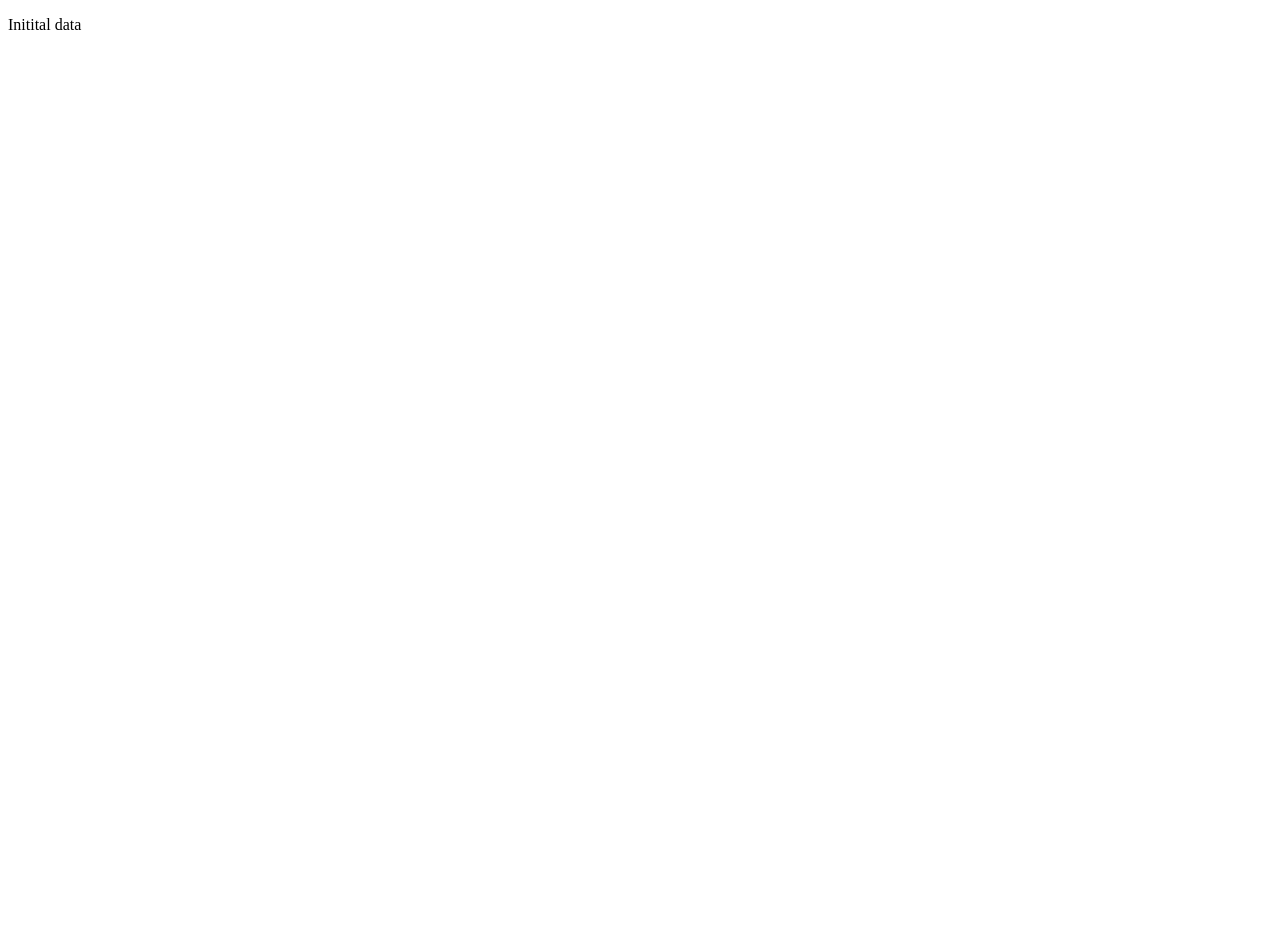
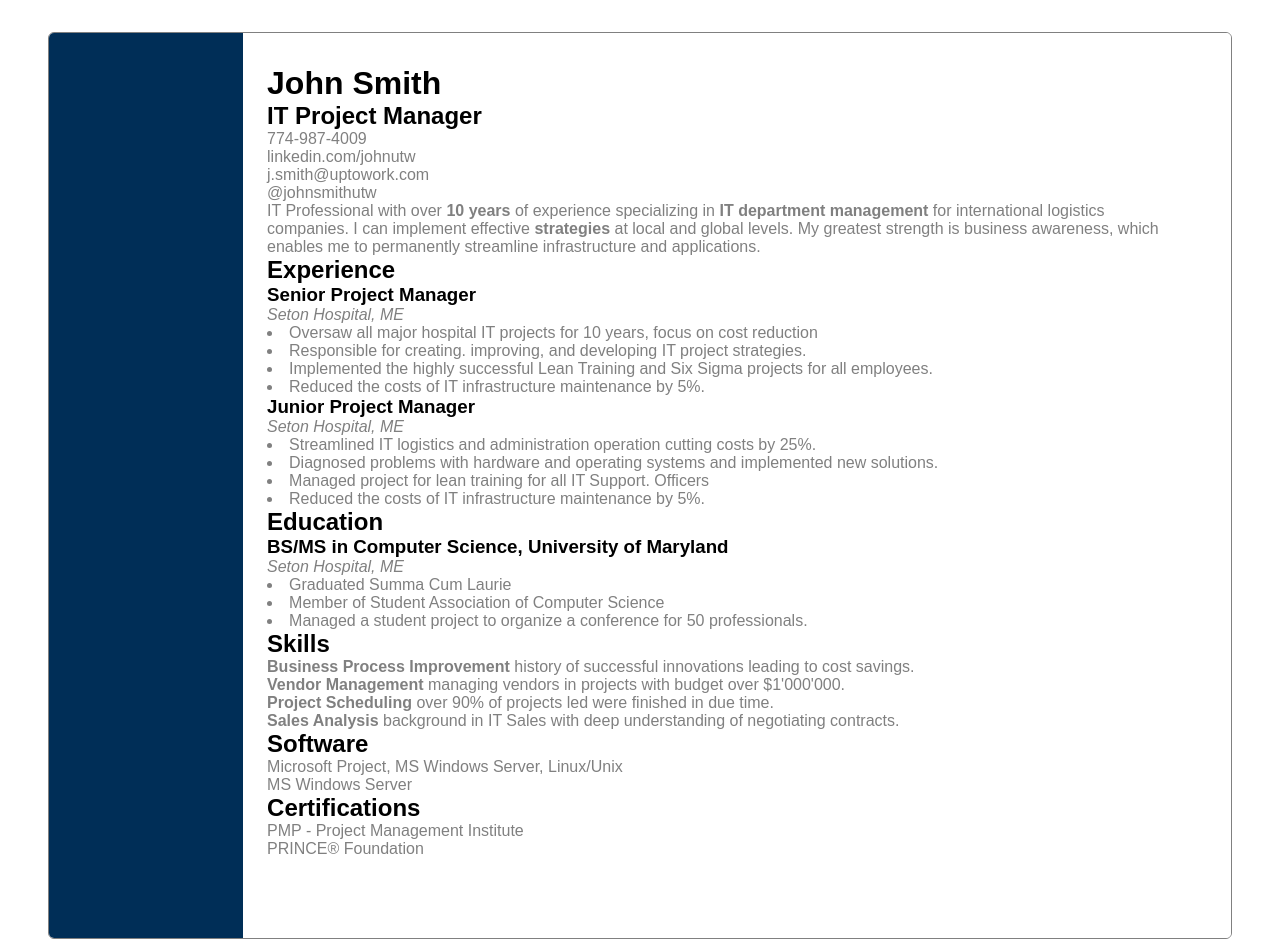
Before and after one commit to IsiteYves/YvesIsite_ATLP_Task1, a plain HTML site: page index.html in a window 1280 px wide. Before the commit the page ends 800 px from the top, so only its background shows below. Drawn offline with Linux system fonts and the light colour scheme.

Commit message:
Added the initial styles

```diff
--- a/index.html
+++ b/index.html
@@ -1,12 +1,161 @@
 <!DOCTYPE html>
 <html lang="en">
+
 <head>
   <meta charset="UTF-8" />
   <meta http-equiv="X-UA-Compatible" content="IE=edge" />
   <meta name="viewport" content="width=device-width, initial-scale=1.0" />
+  <link rel="stylesheet" href="./styles.css" />
   <title>Yves Isite CV Template with HTML5 & CSS3</title>
 </head>
+
 <body>
-    <p>Initital data</p>
+  <div class="container">
+    <div class="blue-bg"></div>
+    <div class="main-contents-holder">
+      <h1>John Smith</h1>
+      <h2>IT Project Manager</h2>
+      <div class="contact-details">
+        <p>
+          <i class="fa-solid fa-phone"></i>
+          774-987-4009
+        </p>
+        <p>
+          <i class="fa-brands fa-linkedin-in"></i>
+          linkedin.com/johnutw
+        </p>
+        <p>
+          <i class="fa-solid fa-envelope"></i>
+          j.smith@uptowork.com
+        </p>
+        <p>
+          <i class="fa-brands fa-twitter"></i>
+          @johnsmithutw
+        </p>
+      </div>
+      <p class="personal-description">
+        IT Professional with over <strong>10 years</strong> of experience
+        specializing in <strong>IT department management</strong> for
+        international logistics companies. I can implement effective
+        <strong>strategies</strong> at local and global levels. My greatest
+        strength is business awareness, which enables me to permanently
+        streamline infrastructure and applications.
+      </p>
+      <div class="info-sections">
+        <div class="info-section">
+          <i class="fa-solid fa-briefcase"></i>
+          <h2>Experience</h2>
+          <div class="info-section-sub-section">
+            <div class="role-header">
+              <div class="role-header-dot"></div>
+              <h3>Senior Project Manager</h3>
+            </div>
+            <p class="short-title"><em>Seton Hospital, ME</em>
+            <ul>
+              <li>
+                Oversaw all major hospital IT projects for 10 years, focus on
+                cost reduction
+              </li>
+              <li>
+                Responsible for creating. improving, and developing IT project
+                strategies.
+              </li>
+              <li>
+                Implemented the highly successful Lean Training and Six Sigma
+                projects for all employees.
+              </li>
+              <li>
+                Reduced the costs of IT infrastructure maintenance by 5%.
+              </li>
+            </ul>
+          </div>
+          <div class="info-section-sub-section">
+            <div class="role-header">
+              <div class="role-header-dot"></div>
+              <h3>Junior Project Manager</h3>
+            </div>
+            <p class="short-title"><em>Seton Hospital, ME</em>
+            <ul>
+              <li>
+                Streamlined IT logistics and administration operation
+                cutting costs by 25%.
+              </li>
+              <li>
+                Diagnosed problems with hardware and operating systems and
+                implemented new solutions.
+              </li>
+              <li>
+                Managed project for lean training for all IT Support.
+                Officers
+              </li>
+              <li>
+                Reduced the costs of IT infrastructure maintenance by 5%.
+              </li>
+            </ul>
+          </div>
+        </div>
+        <div class="info-section">
+          <i class="fa-solid fa-graduation-cap"></i>
+          <h2>Education</h2>
+          <div class="info-section-sub-section">
+            <div class="role-header">
+              <div class="role-header-dot"></div>
+              <h3>BS/MS in Computer Science, University of Maryland</h3>
+            </div>
+            <p class="short-title"><em>Seton Hospital, ME</em>
+            <ul>
+              <li>Graduated Summa Cum Laurie</li>
+              <li>Member of Student Association of Computer Science</li>
+              <li>
+                Managed a student project to organize a conference for 50
+                professionals.
+              </li>
+            </ul>
+          </div>
+        </div>
+        <div class="info-section">
+          <i class="fa-solid fa-puzzle-piece"></i>
+          <h2>Skills</h2>
+          <div class="info-section-sub-section">
+            <p class="skill">
+              <strong>Business Process Improvement</strong> history of
+              successful innovations leading to cost savings.
+            </p>
+            <p class="skill">
+              <strong> Vendor Management </strong> managing vendors in
+              projects with budget over $1'000'000.
+            </p>
+            <p class="skill">
+              <strong>Project Scheduling</strong> over 90% of projects led
+              were finished in due time.
+            </p>
+          </div>
+          <p class="skill">
+            <strong>Sales Analysis</strong> background in IT Sales with
+            deep understanding of negotiating contracts.
+          </p>
+        </div>
+        <div class="info-section">
+          <i class="fa-solid fa-desktop"></i>
+          <h2>Software</h2>
+          <div class="info-section-sub-section">
+            <p class="software">Microsoft Project, MS Windows Server, Linux/Unix</p>
+            <p class="software">MS Windows Server</p>
+          </div>
+        </div>
+        <div class="info-section">
+          <i class="fa-solid fa-award"></i>
+          <h2>Certifications</h2>
+          <div class="info-section-sub-section">
+            <p class="software">PMP - Project Management Institute</p>
+            <p class="software">PRINCE&reg; Foundation</p>
+          </div>
+        </div>
+      </div>
+    </div>
+  </div>
+  </div>
+  </div>
 </body>
+
 </html>
--- /dev/null
+++ b/styles.css
@@ -0,0 +1,44 @@
+* {
+  margin: 0;
+  padding: 0;
+  box-sizing: border-box;
+  font-family: Arial, Helvetica, sans-serif;
+  --mainColor: #002e57;
+}
+
+p,
+li {
+  color: #808080;
+}
+
+body {
+  padding: 2rem 3rem;
+}
+
+.container {
+  display: flex;
+  height: fit-content;
+  margin: auto;
+  height: fit-content !important;
+  border: 1px solid #808080;
+  border-radius: 6px;
+  overflow-y: auto;
+}
+
+.blue-bg {
+  background-color: var(--mainColor);
+  width: 40%;
+  height: auto;
+}
+
+.main-contents-holder {
+  background: #fff;
+}
+
+ul {
+  list-style-position: inside;
+}
+
+.main-contents-holder {
+  padding: 2rem 3rem 5rem 1.5rem;
+}
```
Lines whose indentation alone changed are shown as unchanged.
